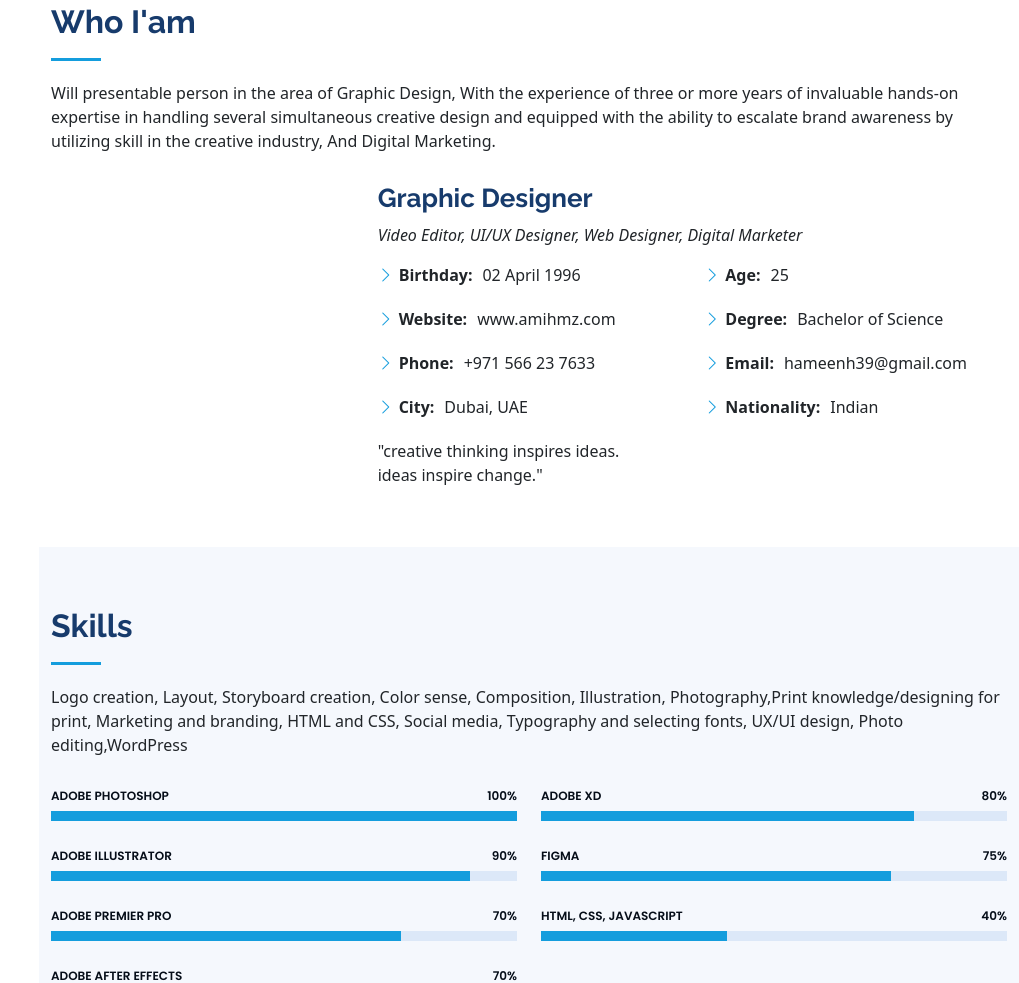
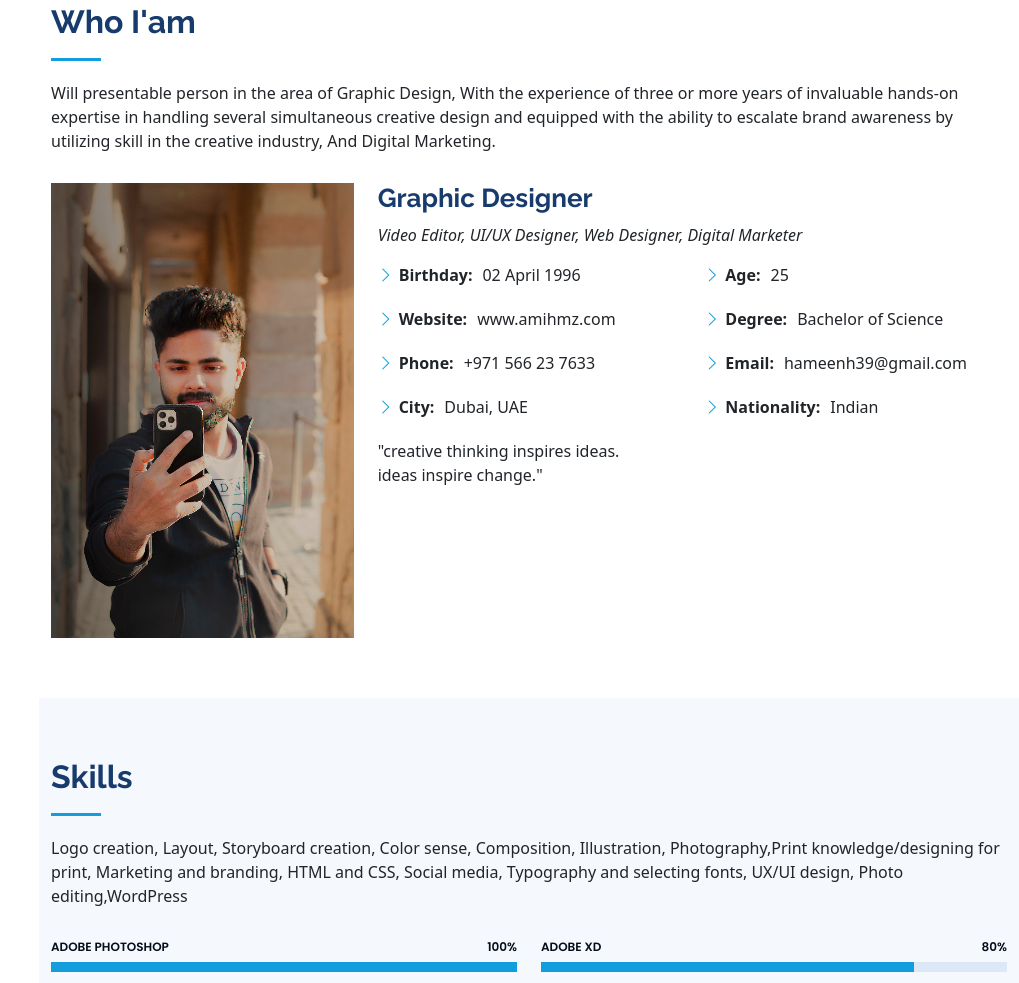
Before and after one commit to amihmz/ameenportfolio, a plain HTML site: page index.html in a window 1280 px wide. Shown: the part 857-1840 px from the top of the page, without its empty margins (261-1280 px from the left). Drawn offline with Linux system fonts and the light colour scheme.

Commit message:
Update index.html
change cover pic

```diff
--- a/index.html
+++ b/index.html
@@ -101,7 +101,7 @@
 
         <div class="row ">
           <div class="col-lg-4" data-aos="fade-right">
-            <img src="_MG_6984 copyq.jpg" class="img-fluid" alt="">
+            <img src="assets/img/_MG_6984 copyq.jpg" class="img-fluid" alt="">
           </div>
           <div class="col-lg-8 pt-4 pt-lg-0 content" data-aos="fade-left">
             <h3>Graphic Designer </h3>
```
